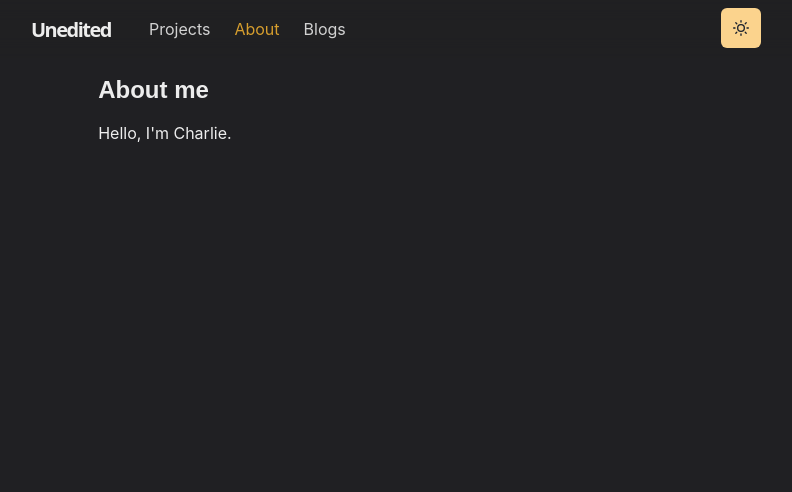
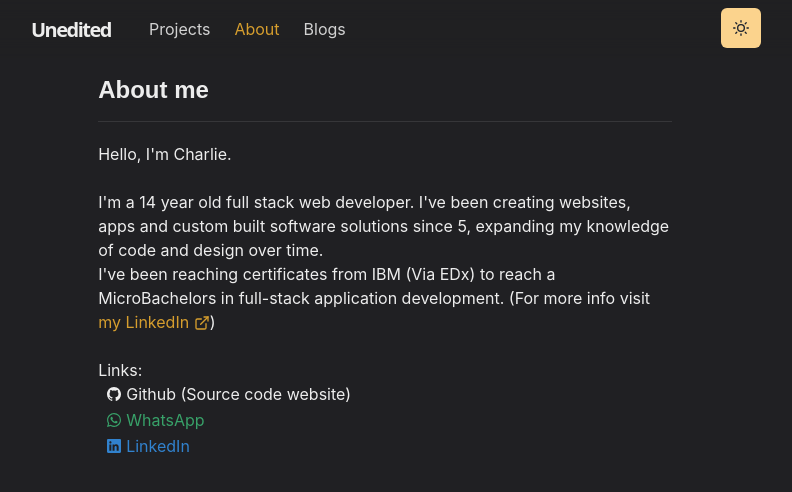
Before and after one commit to notlaven/uneditedweb, a Next.js app: page /about in a window 1280 px wide. Shown: the top 492 px of the page, without its empty margins (255-1047 px from the left). Built offline with nearby package versions, Linux system fonts and the light colour scheme.

Commit message:
Minor fixes/changes: Content updates

```diff
--- a/package.json
+++ b/package.json
@@ -20,7 +20,8 @@
     "framer-motion": "^10.16.12",
     "next": "^14.0.4",
     "react": "^18.2.0",
-    "react-dom": "^18.2.0"
+    "react-dom": "^18.2.0",
+    "react-icons": "^4.12.0"
   },
   "devDependencies": {
     "@cloudflare/next-on-pages": "^1.8.2",
--- a/pages/about.js
+++ b/pages/about.js
@@ -1,6 +1,8 @@
-import { Container, Heading, SimpleGrid, Divider } from "@chakra-ui/react"
+import { Container, Heading, SimpleGrid, Divider, Link } from "@chakra-ui/react"
 import Section from "../components/section"
 import Layout from "../components/layouts/blog"
+import { ExternalLinkIcon } from "@chakra-ui/icons"
+import { IoLogoGithub, IoLogoWhatsapp, IoLogoLinkedin } from "react-icons/io5"
 
 const About = () => {
   return (
@@ -15,10 +17,63 @@
         >
           About me
         </Heading>
-
+        <Divider mb={5} mt={3}/>
         <p>
-          Hello, I'm Charlie.
+          Hello, I'm Charlie. <br />
+          <br />
+          I'm a 14 year old full stack web developer. I've been creating
+          websites, apps and custom built software solutions since 5, expanding
+          my knowledge of code and design over time. <br />
+          I've been reaching certificates from IBM (Via EDx) to reach a
+          MicroBachelors in full-stack application development. (For more info
+          visit{" "}
+          <Link
+            color="yellow.500"
+            href={
+              "https://www.linkedin.com/in/tjalling-van-abbema-8430811a8/details/certifications/"
+            }
+          >
+            my LinkedIn <ExternalLinkIcon />
+          </Link>
+          ) <br />
+          <br />
+          Links: <br />
         </p>
+        <Link
+          target="_blank"
+          href="https://github.com/FearlessTJ/uneditedweb"
+          display="inline-flex"
+          alignItems="center"
+          style={{ gap: 4 }}
+          pl={2}
+          color={"whiteAlpha"}
+        >
+          <IoLogoGithub /> Github (Source code website)
+        </Link>
+        <br />
+        <Link
+          target="_blank"
+          href="https://wa.me/31614102758"
+          display="inline-flex"
+          alignItems="center"
+          style={{ gap: 4 }}
+          pl={2}
+          color={"green.500"}
+        >
+          <IoLogoWhatsapp /> WhatsApp
+        </Link>
+        <br />
+        <Link
+          target="_blank"
+          href="https://www.linkedin.com/in/tjalling-van-abbema-8430811a8/"
+          display="inline-flex"
+          alignItems="center"
+          style={{ gap: 4 }}
+          pl={2}
+          color={"blue.500"}
+        >
+          <IoLogoLinkedin /> LinkedIn
+        </Link>
       </Container>
     </Layout>
   )
```
Also changed, not shown: 1 other file (tests, documents, lock files or other folders).
